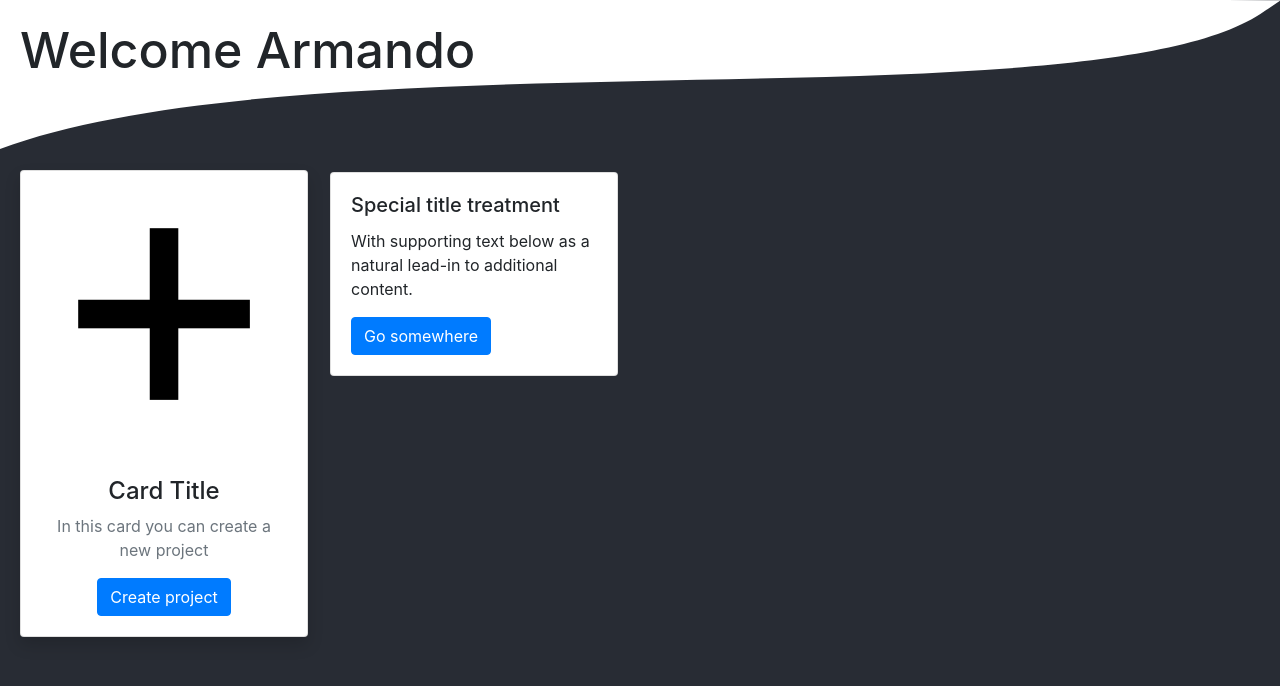
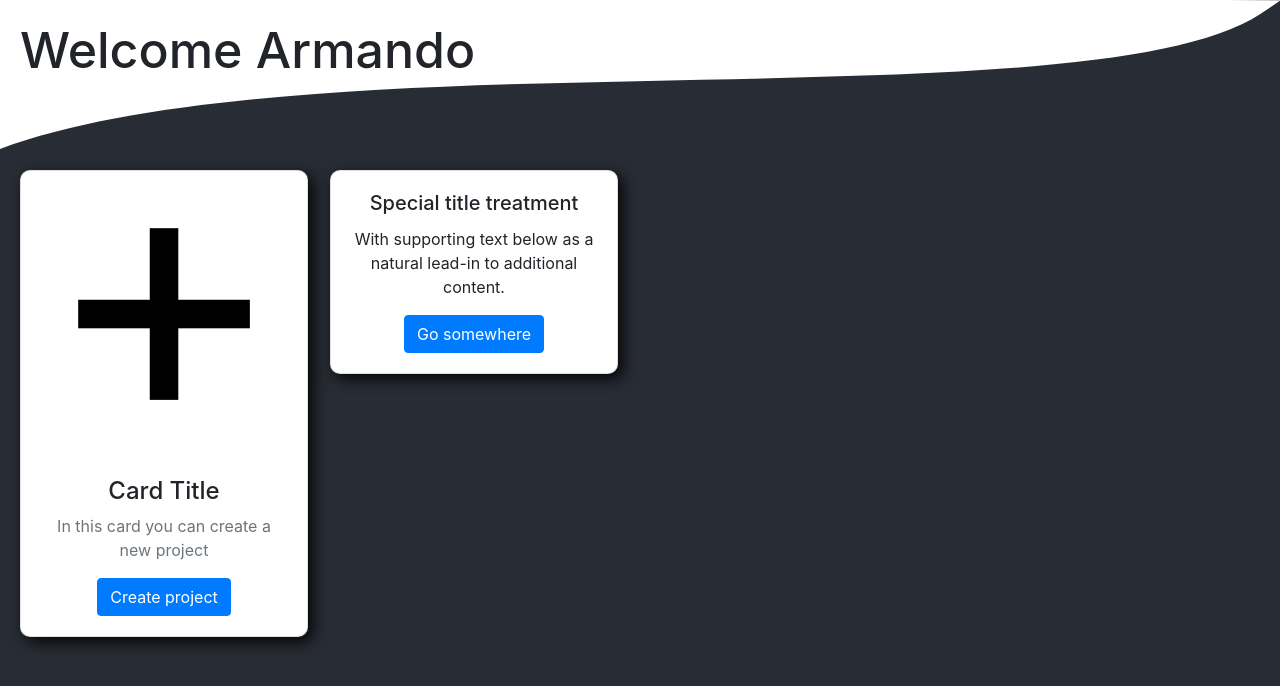
Before and after one commit to kevin1920/to_do_list_proyect, a React (Create React App) app: page / in a window 1280 px wide. Shown: the top 686 px of the page. Built offline with nearby package versions, Linux system fonts and the light colour scheme.

Commit message:
Se crearon las card para los proyectos

```diff
--- a/package.json
+++ b/package.json
@@ -9,6 +9,7 @@
     "bootstrap": "^4.5.0",
     "react": "^16.13.1",
     "react-dom": "^16.13.1",
+    "react-helmet": "^6.1.0",
     "react-router-dom": "^5.2.0",
     "react-scripts": "3.4.1",
     "reactstrap": "^8.4.1"
--- a/src/components/card.js
+++ b/src/components/card.js
@@ -8,13 +8,13 @@ const Card = props => {
         <div id="card">
             <div className="row justify-center">
                 <div className="col-md-3">
-                        <div class="card" style={{width:"18rem"}}>
-                            <div class="card-body">
-                                <h5 class="card-title">Special title treatment</h5>
-                                <p class="card-text">With supporting text below as a natural lead-in to additional content.</p>
-                                <a href="#" class="btn btn-primary">Go somewhere</a>
-                            </div>
+                    <div class="card" style={{width:"18rem",borderRadius:"10px"}}>
+                         <div class="card-body text-center">
+                            <h5 class="card-title">Special title treatment</h5>
+                            <p class="card-text">With supporting text below as a natural lead-in to additional content.</p>
+                            <a href="#" class="btn btn-primary">Go somewhere</a>
                         </div>
+                    </div>
                 </div>
             </div>
         </div>
--- a/src/components/createCard.js
+++ b/src/components/createCard.js
@@ -11,7 +11,7 @@ const CreateCard = props => {
         <div id="createCard">
             <div className="row justify-center">
                 <div className="col-sm-4">
-                    <div className="card shadow" style={{width:"18rem"}}>
+                    <div className="card" style={{width:"18rem",borderRadius:"10px"}}>
                         <img src={AddImage} className="card-img-top"/>
                         <div className="card-body text-center">
                             <h4 className="card-tittle">Card Title</h4>
--- a/src/components/styles/card.css
+++ b/src/components/styles/card.css
@@ -1,9 +1,17 @@
 #card{
     margin-left: 330px;
-    margin-top: -505px;
+    margin-top: -487px;
     margin-right: 40px;
 }
 
 .card{
     margin-bottom: 20px;
+    box-shadow: 5px 5px 15px rgba(0,0,0,0.9);
+    transition: 0.5s ease;
+    cursor: pointer;
 }
+
+.card:hover{
+    transform: scale(1.04);
+    box-shadow: 5px 5px 15px rgba(0,0,0,0.6);
+}
--- a/src/components/styles/createCard.css
+++ b/src/components/styles/createCard.css
@@ -1,4 +1,14 @@
 #createCard{
-    margin-bottom: 20px;
     margin-left: 20px;
 }
+
+.card{
+    box-shadow: 5px 5px 15px rgba(0,0,0,0.9);
+    transition: 0.5s ease;
+    cursor: pointer;
+}
+
+.card:hover{
+    transform: scale(1.04);
+    box-shadow: 5px 5px 15px rgba(0,0,0,0.6);
+}
--- /dev/null
+++ b/src/pages/board.js
@@ -0,0 +1,5 @@
+import React from 'react'
+
+const Board = () => {
+
+}
--- a/src/pages/projects.js
+++ b/src/pages/projects.js
@@ -1,4 +1,5 @@
 import React,{useState} from 'react'
+import {Helmet} from 'react-helmet'
 import Welcome from '../components/welcome'
 import CreateCard from '../components/createCard'
 import FormNewProject from '../components/formNewProject'
@@ -20,7 +21,11 @@ const Projects = () => {
 
     return(
 
-        <div className="Projects">
+        <div>
+            <Helmet>
+                <style>{"body { background-color: #282c34; }"}</style>
+            </Helmet>
+
             <div style={{height: `150px`, overflow: `hidden`}} ><svg viewBox="0 0 500 150" preserveAspectRatio="none" style={{height: `100%`, width: `100%`}}><path d="M-37.02,203.57 C42.55,6.23 416.70,140.43 492.32,14.10 L500.22,0.30 L-3.15,-6.60 Z" style={{stroke: `none`, fill: `#fff`}}></path></svg></div>
 
             <Welcome
```
Also changed, not shown: 1 other file (tests, documents, lock files or other folders).
